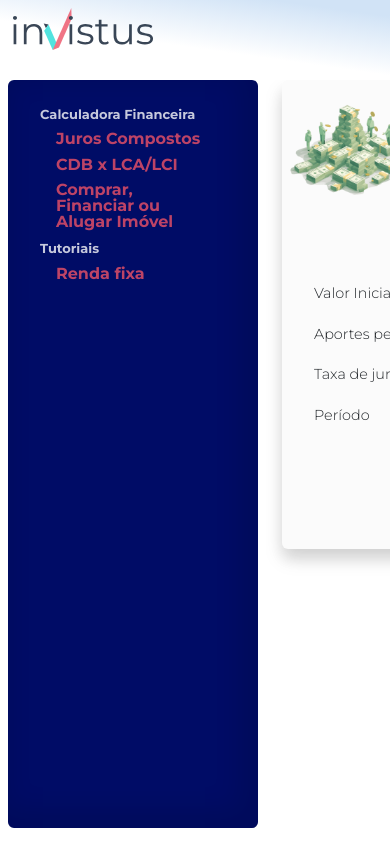
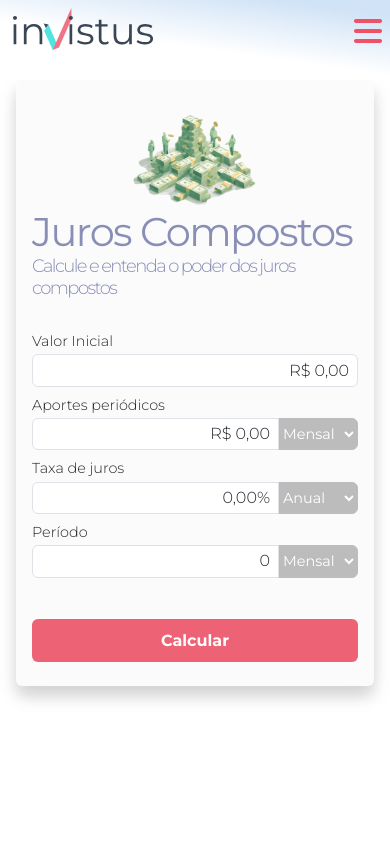
Before and after one commit to Invistus/invistus, a React (Create React App) app in the folder web/: page /calculators/compound_interest in a window 390 px wide. Built offline with nearby package versions, Linux system fonts and the light colour scheme.

Commit message:
Release/v0.1.19 (#38)
* Main (#34)

```diff
--- a/web/public/index.html
+++ b/web/public/index.html
@@ -5,7 +5,6 @@
     <base href="/" />
     <link rel="icon" href="%PUBLIC_URL%/favicon.ico" />
     <meta name="viewport" content="width=device-width, initial-scale=1" />
-    <meta name="theme-color" content="#000000" />
     <meta
       name="description"
       content="Invistus"
@@ -13,8 +12,7 @@
     <link rel="apple-touch-icon" href="%PUBLIC_URL%/logo192.png" />
     <link href="https://fonts.googleapis.com/css2?family=Montserrat:wght@300;400;500;600;700;800;900&display=swap" rel="stylesheet" />
     <link rel="manifest" href="%PUBLIC_URL%/manifest.json" />
-    <script defer src="https://use.fontawesome.com/releases/v5.15.4/js/all.js" integrity="sha384-rOA1PnstxnOBLzCLMcre8ybwbTmemjzdNlILg8O7z1lUkLXozs4DHonlDtnE7fpc" crossorigin="anonymous"></script>
-
+    <link rel="stylesheet" href="https://cdnjs.cloudflare.com/ajax/libs/font-awesome/6.4.2/css/all.min.css" integrity="sha512-z3gLpd7yknf1YoNbCzqRKc4qyor8gaKU1qmn+CShxbuBusANI9QpRohGBreCFkKxLhei6S9CQXFEbbKuqLg0DA==" crossorigin="anonymous" referrerpolicy="no-referrer" />
     <title>Invistus</title>
   </head>
   <body>
--- a/web/src/App.tsx
+++ b/web/src/App.tsx
@@ -1,4 +1,4 @@
-import React from 'react';
+import React, { useEffect } from 'react';
 import { BrowserRouter as Router, Route, Routes } from 'react-router-dom';
 import { LanguageProvider } from 'language/LanguageContext';
 import MainLayout from 'layout/MainLayout';
@@ -11,6 +11,19 @@ import TutorialPage from 'features/Tutorials/TutorialPage';
 import './App.css';
 
 function App() {
+
+    // Trick to avoid to run out animation at loading page
+    const changeAnimationTime = () => {
+      document.documentElement.style.setProperty('--inv-animation-time', '0.3s'); // Change the value
+    };
+    useEffect(() => {
+      // Call the changeAnimationTime method after a delay of 300 milliseconds when the component mounts
+      const timerId = setTimeout(changeAnimationTime, 300);
+      // Clean up the timer when the component unmounts
+      return () => clearTimeout(timerId);
+    }, []);
+
+
   return (
     <div className="App">
       <LanguageProvider>
--- a/web/src/components/forms/fields/RadioGroupField.tsx
+++ b/web/src/components/forms/fields/RadioGroupField.tsx
@@ -23,8 +23,8 @@ const RadioGroupField: React.FC<RadioGroupFieldProps> = ({ onChange, name, contr
           control={control}
           render={({ field }) => (
             <div>
-              {options.map((option) => (
-                    <div className="form-check form-check-inline">
+              {options.map((option, key) => (
+                    <div key={key} className="form-check form-check-inline">
                         <input
                           className="form-check-input"
                           type="radio"
--- a/web/src/features/CompoundInterest/CompoundInterest.css
+++ b/web/src/features/CompoundInterest/CompoundInterest.css
@@ -40,3 +40,21 @@
 .result-compound-interest-panel .value {
   font-size: x-large;
 }
+
+/* Media query for screens smaller than a certain width */
+@media (max-width: 768px) {
+
+  div.result-compound-interest-panel {
+    display: block;
+  }
+
+  div.result-compound-interest-panel div {
+    min-width: unset;
+    width: 100%;
+  }
+
+  .result-compound-interest-panel .value {
+    font-size: large;
+  }
+
+}
--- a/web/src/features/RealEstateBenchmark/RealEstateBenchmark.css
+++ b/web/src/features/RealEstateBenchmark/RealEstateBenchmark.css
@@ -66,3 +66,12 @@ div.real-estate-benchmark-chart {
     font-size: x-large;
     line-height: 1.5rem;
   }
+
+  /* Media query for screens smaller than a certain width */
+@media (max-width: 768px) {
+
+  .real-estate-benchmark-panel {
+    display: block;
+  }
+
+}
--- a/web/src/index.css
+++ b/web/src/index.css
@@ -15,11 +15,47 @@
   --inv-font-size: .9rem;
   --inv-font-color: var(--bs-dark);
 
-
-
   --inv-shadow: 0 10px 15px 0 rgba(0, 0, 0, 0.1), 0 10px 20px 0 rgba(0, 0, 0, 0.1);
   --inv-inner-shadow: inset -10px -10px 25px 10px rgba(0, 0, 0, 0.1);
 
+  /* Animation */
+  --inv-animation-time: 0s
+
+}
+
+
+/* Animations */
+@keyframes spin {
+  from {transform:rotate(0deg);}
+  to {transform:rotate(180deg);}
+}
+
+@keyframes slideInFromLeft {
+  from {
+      transform: translateX(-100%);
+      opacity: 0;
+  }
+  to {
+      transform: translateX(0);
+      opacity: 1;
+  }
+}
+
+@keyframes slideOutToLeft {
+  from {
+      transform: translateX(0);
+      opacity: 1;
+  }
+  to {
+      transform: translateX(-100%);
+      opacity: 0;
+      position: absolute; left: -9999px;
+  }
+}
+
+@keyframes fadeIn {
+  from { opacity: 0; }
+  to { opacity: 1; }
 }
 
 body {
@@ -35,6 +71,7 @@ body {
   background-size: 100%;
   background-repeat: no-repeat;
   background-position: top;
+
 }
 
 code {
@@ -106,6 +143,10 @@ header {
   width: 0;
 }
 
+.menu-button {
+  display: none; /* Initially hide the button on larger screens */
+}
+
 .menu-items {
   opacity: .8;
   font-weight: bold;
@@ -128,6 +169,9 @@ header {
     color: var(--inv-secondary-color) !important;
     opacity: 1;
 }
+
+
+
 
 .content {
   flex: 1;
@@ -203,13 +247,15 @@ div.panel-container {
   width: fit-content;
   /* min-width: 600px; */
   width: auto;
+
+  animation: fadeIn var(--inv-animation-time) forwards;
 }
 
-div.panel-container .header {
+div.panel-container div.header {
   display: flex;
 }
 
-div.panel-container .header h1, div.panel-container .header h3 {
+div.panel-container div.header h1, div.panel-container div.header h3 {
   margin: 0px;
   padding: 0px;
 }
@@ -299,12 +345,12 @@ select {
 }
 
 /* Help icon */
-span.help-icon svg {
+span.help-icon i {
   color: #725FEB;
   opacity: .45;
 }
 
-span.help-icon svg:hover {
+span.help-icon i:hover {
   color: var(--bs-blue);
   opacity: .45;
 }
@@ -406,11 +452,87 @@ div.tutorial-container u {
   background-color: var(--bs-light-gray);
 }
 
-
-
-
 .break-words {
   word-wrap: break-word;
   overflow-wrap: break-word;
   hyphens: auto;
 }
+
+
+/* Media query for screens smaller than a certain width */
+@media (max-width: 768px) {
+
+  div.content.menuVisible {
+    display: none;
+  }
+
+  header button.menu-button {
+    margin-top: 0;
+    padding: 0;
+    font-weight: unset;
+    min-width: unset
+  }
+
+  header button.menu-button i {
+    color: var(--inv-secondary-color);
+    animation: spin var(--inv-animation-time) linear .5;
+  }
+
+  aside.menu {
+    width: 100%;
+    animation: slideInFromLeft var(--inv-animation-time) forwards;
+  }
+
+  aside.menu.hide {
+    animation: slideOutToLeft var(--inv-animation-time) forwards;
+  }
+
+  .menu-button {
+    display: block; /* Show the button on smaller screens */
+    cursor: pointer;
+  }
+
+  .menu-button.active + .menu-items {
+    display: block; /* Show the menu when the button is clicked (active state) */
+  }
+
+  div.panel-container {
+    padding: .5rem 1rem;
+  }
+
+  /* Panel Container Header */
+  div.panel-container div.header {
+    display: block;
+  }
+
+  div.panel-container div.header h3 {
+    font-weight: 200;
+    font-size: large;
+    margin-bottom: 2rem;
+  }
+
+  div.panel-container div.image-header {
+    position: inherit;
+    text-align: center;
+    top: -20px;
+    width: 100%;
+  }
+
+  /* Form */
+  form div.form-group.row {
+    display: block;
+  }
+
+  form div.form-group.row div {
+    width: 100%;
+  }
+
+  form div.form-group.row label {
+    margin-bottom: .1rem;
+  }
+
+  form div.form-group.form-group-btn button {
+    width: 100%;
+  }
+
+}
--- a/web/src/layout/Header.tsx
+++ b/web/src/layout/Header.tsx
@@ -1,8 +1,20 @@
-import React from 'react';
+import React, { useState } from 'react';
 import { Link } from 'react-router-dom';
 
+interface HeaderProps {
+    toggleMenu: () => boolean;
+    activedMenu: boolean;
+  };
 
-const Header = () => {
+const Header: React.FC<HeaderProps> = ({ toggleMenu, activedMenu }) => {
+
+    const [ key, setKey ] = useState(0);
+
+    const clickMenuButton = () => {
+        setKey(prevKey => prevKey + 1);
+        toggleMenu();
+    }
+
     return (
         <header className="text-white p-2 d-flex justify-content-between">
             <div className="logo">
@@ -10,6 +22,13 @@ const Header = () => {
                     <img src="/images/logo/invistus_logo.svg" alt="Logo" />
                 </Link>
             </div>
+            <button className="btn menu-button active" onClick={clickMenuButton}>
+                <span>
+                    { activedMenu
+                        ? <i key={key} className="fa fa-solid fa-xmark fa-2x"></i>
+                        : <i key={key} className="fa fa-solid fa-bars fa-2x"></i> }
+                </span>
+            </button>
             {/* <button className="btn btn-light">UserProfile</button> */}
         </header>
     );
--- a/web/src/layout/LeftMenu.tsx
+++ b/web/src/layout/LeftMenu.tsx
@@ -2,28 +2,33 @@ import useTranslation from 'language/useTranslation';
 import React, { useState } from 'react';
 import { Link } from 'react-router-dom';
 
-const LeftMenu = () => {
+interface LeftMenuProps {
+    menuVisible: boolean;
+    toggleMenu: () => void;
+  }
+
+const LeftMenu: React.FC<LeftMenuProps> = ({ menuVisible = false, toggleMenu }) => {
     const [isOpen ] = useState(true);
 
-    const aSideClassName = `${isOpen ? 'menu-open' : 'menu-closed'} box-shadow`
+    const aSideClassName = `menu ${isOpen ? 'menu-open' : 'menu-closed'} ${!menuVisible ? 'hide' : ''} box-shadow`
 
     const { t } = useTranslation();
 
     return (
-        <aside className={aSideClassName} >
+        <aside className={aSideClassName}>
             {/* <button onClick={() => setIsOpen(!isOpen)}>Toggle Menu</button> */}
             <div className="menu-items">
                 <ul>
                     <li>Calculadora Financeira
                         <ul>
-                            <li><Link to="/calculators/compound_interest">{t('compoundInterest.label')}</Link></li>
-                            <li><Link to="/calculators/fixed_income_benchmark">{t('fixedIncomeBenchmark.label')}</Link></li>
-                            <li><Link to="/calculators/real_state_benchmark">{t('realEstateBenchmark.label')}</Link></li>
+                            <li><Link to="/calculators/compound_interest" onClick={toggleMenu}>{t('compoundInterest.label')}</Link></li>
+                            <li><Link to="/calculators/fixed_income_benchmark" onClick={toggleMenu}>{t('fixedIncomeBenchmark.label')}</Link></li>
+                            <li><Link to="/calculators/real_state_benchmark" onClick={toggleMenu}>{t('realEstateBenchmark.label')}</Link></li>
                         </ul>
                     </li>
                     <li>Tutoriais
                         <ul>
-                            <li><Link to="/tutorials/fixed_income">{t('fixedIncome.label')}</Link></li>
+                            <li><Link to="/tutorials/fixed_income" onClick={toggleMenu}>{t('fixedIncome.label')}</Link></li>
                         </ul>
                     </li>
                 </ul>
--- a/web/src/layout/MainLayout.tsx
+++ b/web/src/layout/MainLayout.tsx
@@ -1,16 +1,25 @@
-import React, { PropsWithChildren } from 'react';
+import React, { PropsWithChildren, useState } from 'react';
 import Header from './Header';
 import LeftMenu from './LeftMenu';
 import './layout.css';
 
 
 const MainLayout = (props : PropsWithChildren) => {
+
+    const [ menuVisible, setMenuVisible ] = useState(false);
+
+    const toggleMenu = () => {
+        const visible = !menuVisible;
+        setMenuVisible(visible);
+        return visible;
+    };
+
     return (
         <div className="layout-container">
-            <Header />
+            <Header toggleMenu={toggleMenu} activedMenu={menuVisible}/>
             <div className="layout-body">
-                <LeftMenu />
-                <div className="content">
+                <LeftMenu menuVisible={menuVisible} toggleMenu={toggleMenu}/>
+                <div className={`content ${menuVisible && "menuVisible"}`}>
                     {props.children}
                 </div>
             </div>
```
Also changed, not shown: web/src/features/FixedIncomeBenchmark/FixedIncomeBenchmarkPage.tsx (+18 -18 lines).
